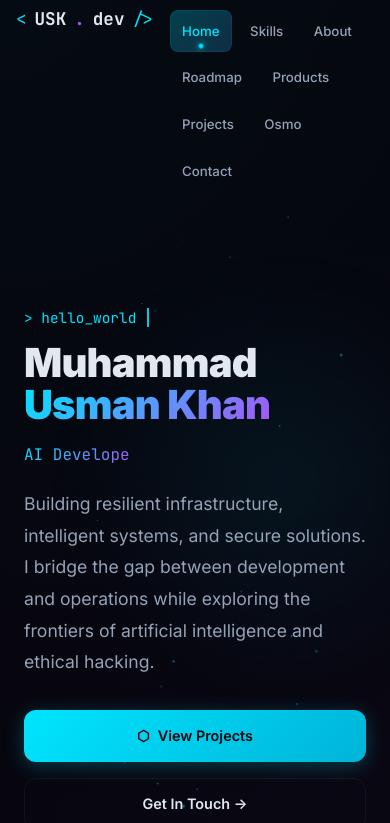
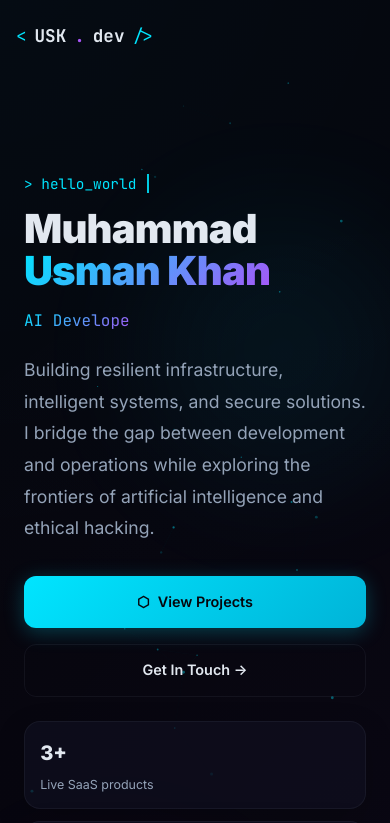
Before and after one commit to usmankhan782004-ship-it/portfolio, a React (Vite) app: page / in a window 390 px wide. Shown: the top 823 px of the page. Built offline with nearby package versions, Linux system fonts and the light colour scheme.

Commit message:
Hide mobile navbar links

```diff
--- a/src/components/Navbar.css
+++ b/src/components/Navbar.css
@@ -123,36 +123,13 @@
     }
 
     .navbar-inner {
-        height: auto;
-        min-height: 72px;
-        padding-top: 0.25rem;
-        padding-bottom: 0.75rem;
-        align-items: flex-start;
+        height: 72px;
+        padding: 0;
+        align-items: center;
     }
 
     .navbar-links {
-        width: 100%;
-        justify-content: flex-start;
-        flex-wrap: wrap;
-        gap: 0.35rem;
-        padding: 0.4rem 0 0.15rem;
-        overflow-x: auto;
-        -webkit-overflow-scrolling: touch;
-        scrollbar-width: none;
-    }
-
-    .navbar-links::-webkit-scrollbar {
         display: none;
-    }
-
-    .navbar-links a {
-        display: inline-flex;
-        align-items: center;
-        justify-content: center;
-        padding: 0.58rem 0.78rem;
-        font-size: 0.83rem;
-        touch-action: manipulation;
-        -webkit-tap-highlight-color: transparent;
     }
 }
 
```
